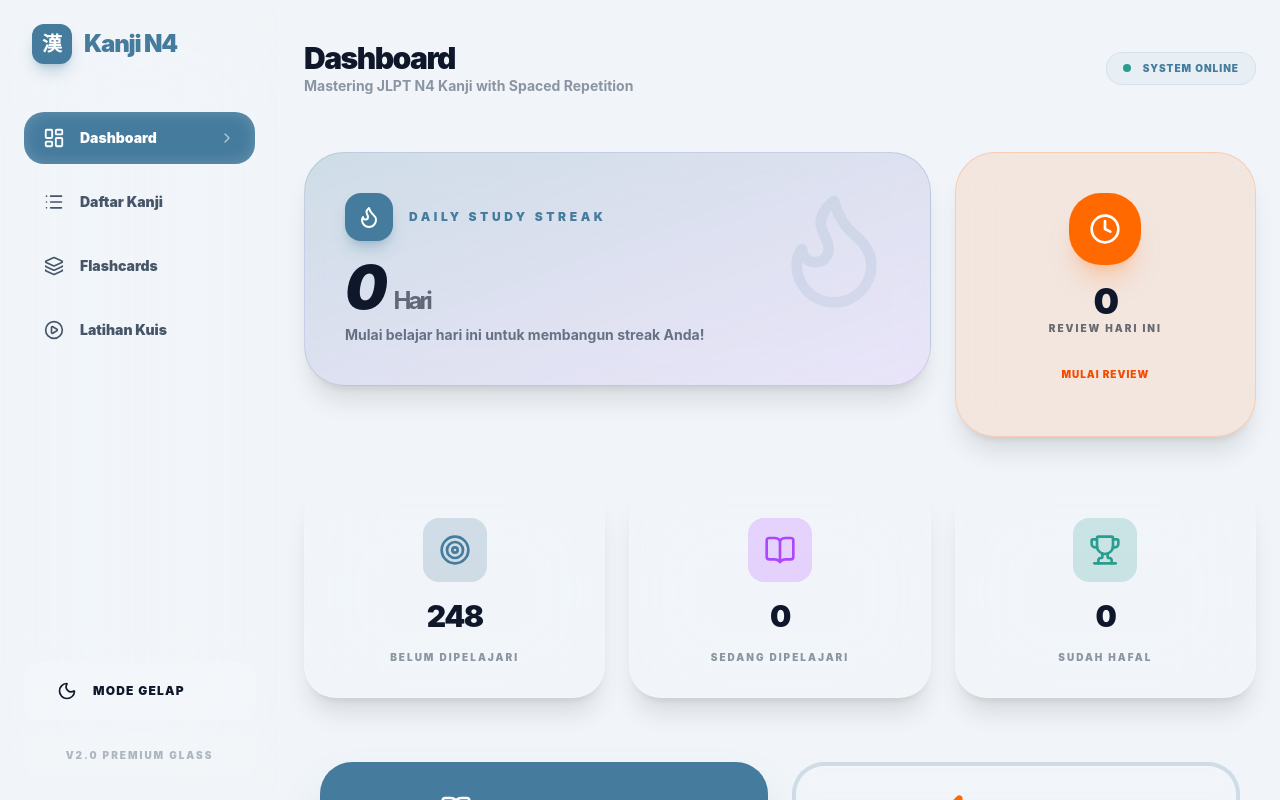
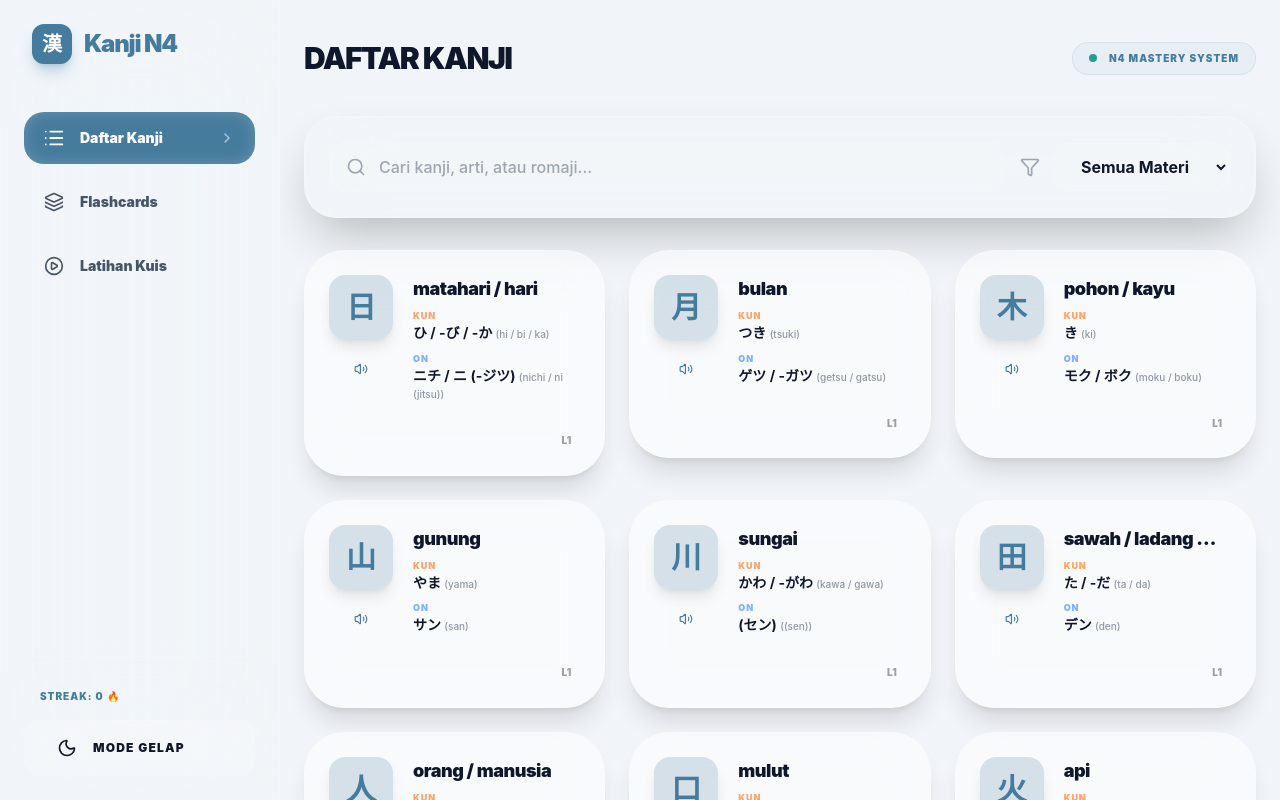
Before and after one commit to superdecrypt-dev/kanji, a React (Vite) app: page / in a window 1280 px wide. Built offline with nearby package versions, Linux system fonts and the light colour scheme.

Commit message:
ui: simplify interface to Flashcards, Quiz, and Kanji List only

```diff
--- a/src/App.tsx
+++ b/src/App.tsx
@@ -3,17 +3,16 @@ import { kanjiList } from './data';
 import Flashcard from './components/Flashcard';
 import AdvancedQuiz from './components/AdvancedQuiz';
 import LessonSelector from './components/LessonSelector';
-import Dashboard from './components/Dashboard';
 import KanjiList from './components/KanjiList';
 import { useProgress } from './store/useProgress';
-import { Moon, Sun, LayoutDashboard, Layers, PlayCircle, List, Menu, X, ChevronRight } from 'lucide-react';
+import { Moon, Sun, Layers, PlayCircle, List, Menu, X, ChevronRight } from 'lucide-react';
 import { Button } from './components/ui/button';
 import { motion, AnimatePresence } from 'framer-motion';
 
-type AppMode = 'dashboard' | 'flashcards' | 'quiz' | 'list';
+type AppMode = 'flashcards' | 'quiz' | 'list';
 
 function App() {
-  const [mode, setMode] = useState<AppMode>('dashboard');
+  const [mode, setMode] = useState<AppMode>('list');
   const [isSidebarOpen, setIsSidebarOpen] = useState(false);
   const [selectedLesson, setSelectedLesson] = useState<number | 'all'>('all');
   const [currentCardIndex, setCurrentCardIndex] = useState(0);
@@ -24,7 +23,7 @@ function App() {
     return 'light';
   });
 
-  const { progress, metadata, updateKanji, markMastered, resetProgress, isLoaded } = useProgress();
+  const { progress, metadata, updateKanji, markMastered, isLoaded } = useProgress();
 
   useEffect(() => {
     document.documentElement.setAttribute('data-theme', theme);
@@ -54,7 +53,6 @@ function App() {
   );
 
   const navItems = [
-    { id: 'dashboard', label: 'Dashboard', icon: LayoutDashboard },
     { id: 'list', label: 'Daftar Kanji', icon: List },
     { id: 'flashcards', label: 'Flashcards', icon: Layers },
     { id: 'quiz', label: 'Latihan Kuis', icon: PlayCircle },
@@ -127,6 +125,9 @@ function App() {
         </nav>
 
         <div className="mt-auto pt-6 border-t border-white/10 space-y-4">
+          <div className="flex items-center justify-between px-4 py-2 mb-2">
+             <span className="text-[10px] font-black uppercase tracking-widest text-primary">Streak: {metadata.streak} 🔥</span>
+          </div>
           <Button
             variant="secondary"
             className="w-full justify-start gap-4 h-14 rounded-2xl border border-white/10"
@@ -137,10 +138,6 @@ function App() {
               {theme === 'light' ? 'Mode Gelap' : 'Mode Terang'}
             </span>
           </Button>
-
-          <div className="px-4 py-3 bg-white/5 rounded-2xl border border-white/5 text-[10px] font-black text-muted-foreground/40 text-center uppercase tracking-[0.2em]">
-            v2.0 Premium Glass
-          </div>
         </div>
       </motion.aside>
 
@@ -171,28 +168,17 @@ function App() {
               {/* Header Title for Context */}
               <div className="mb-10 max-lg:hidden flex items-center justify-between">
                 <div>
-                  <h2 className="text-3xl font-black tracking-tighter text-foreground">
+                  <h2 className="text-3xl font-black tracking-tighter text-foreground uppercase">
                     {navItems.find(i => i.id === mode)?.label}
                   </h2>
-                  <p className="text-muted-foreground text-sm font-bold opacity-60">
-                    Mastering JLPT N4 Kanji with Spaced Repetition
-                  </p>
                 </div>
                 <div className="bg-primary/5 px-4 py-2 rounded-2xl border border-primary/10 flex items-center gap-3">
                   <div className="w-2 h-2 rounded-full bg-success animate-pulse" />
-                  <span className="text-[10px] font-black uppercase tracking-widest text-primary">System Online</span>
+                  <span className="text-[10px] font-black uppercase tracking-widest text-primary">N4 Mastery System</span>
                 </div>
               </div>
 
-              {mode === 'dashboard' ? (
-                 <Dashboard
-                   kanjiList={kanjiList}
-                   progress={progress}
-                   metadata={metadata}
-                   onNavigate={(m) => setMode(m as AppMode)}
-                   onReset={resetProgress}
-                 />
-              ) : mode === 'list' ? (
+              {mode === 'list' ? (
                  <KanjiList kanjiList={kanjiList} progress={progress} />
               ) : (
                 <div className="space-y-10">
@@ -236,7 +222,7 @@ function App() {
                           className="flex-1 h-16 rounded-2xl font-black text-sm uppercase tracking-widest shadow-xl shadow-primary/20"
                           onClick={handleNextCard}
                         >
-                          Selanjutnya
+                          Lanjut
                         </Button>
                       </div>
                     </div>
```
